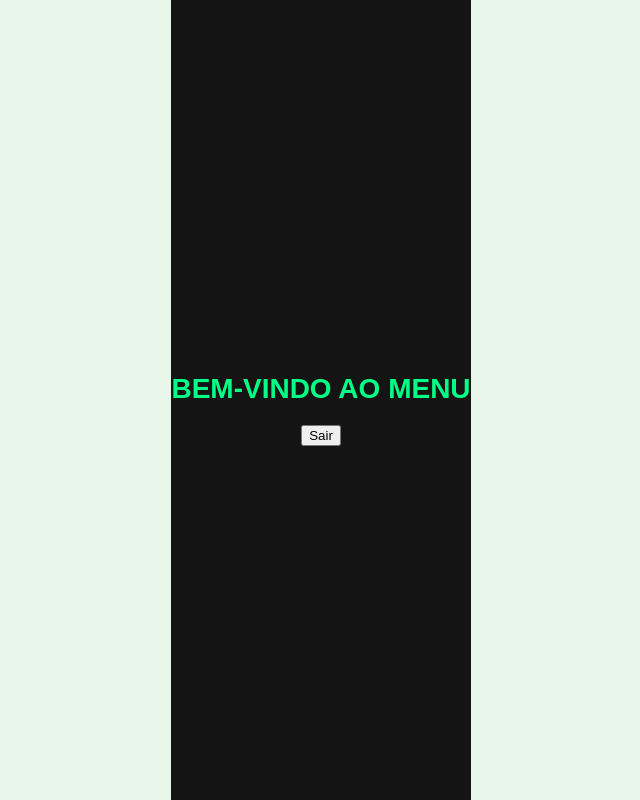
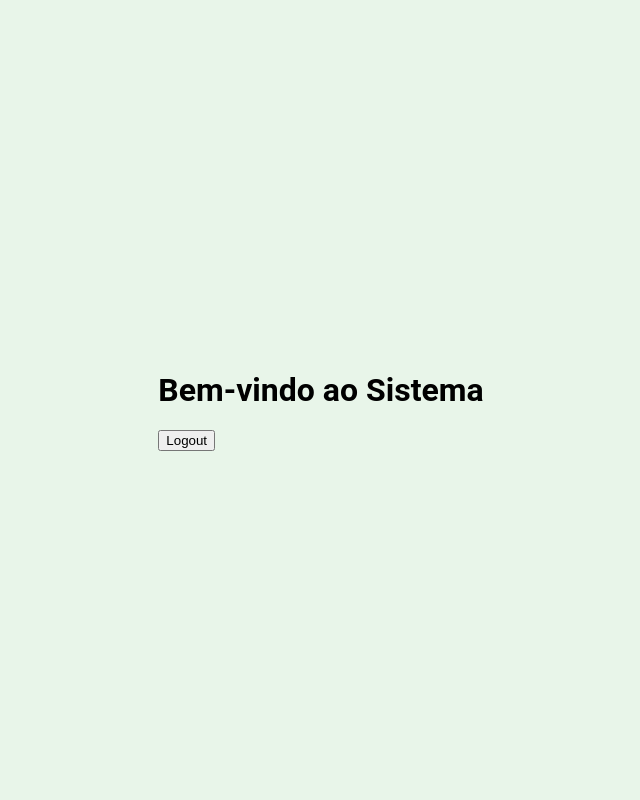
Before and after one commit to gildevson/Recyclable_frontend, a React (Create React App) app: page /menu in a window 1280 px wide. Shown: the whole page, without its empty margins (319-959 px from the left). Built offline with nearby package versions, Linux system fonts and the light colour scheme; sample sign-in values are in the browser's storage.

Commit message:
Ajstado estrutra de cors

```diff
--- a/package.json
+++ b/package.json
@@ -5,10 +5,13 @@
   "dependencies": {
     "axios": "^1.7.9",
     "cra-template": "1.2.0",
+    "dotenv": "^16.4.7",
+    "jwt-decode": "^4.0.0",
     "react": "^19.0.0",
     "react-dom": "^19.0.0",
     "react-router-dom": "^7.1.3",
     "react-scripts": "5.0.1",
+    "react-toastify": "^11.0.3",
     "web-vitals": "^4.2.4"
   },
   "scripts": {
@@ -34,5 +37,8 @@
       "last 1 firefox version",
       "last 1 safari version"
     ]
+  },
+  "devDependencies": {
+    "@babel/plugin-proposal-private-property-in-object": "^7.21.11"
   }
 }
--- a/src/App.js
+++ b/src/App.js
@@ -1,15 +1,17 @@
 import React from "react";
-import { BrowserRouter as Router, Routes, Route } from "react-router-dom";
+import { BrowserRouter as Router, Routes, Route, Navigate } from "react-router-dom";
 import Login from "./components/login/login";
 import Menu from "./components/menu/menu";
-import PrivateRoute from "./components/routes/PrivateRoute";
-
+import PrivateRoute from "./components/routes/PrivateRoute"; // Certifique-se do caminho correto
 
 const App = () => {
   return (
     <Router>
       <Routes>
+        {/* Rota de Login */}
         <Route path="/login" element={<Login />} />
+
+        {/* Rota Protegida */}
         <Route
           path="/menu"
           element={
@@ -18,7 +20,9 @@ const App = () => {
             </PrivateRoute>
           }
         />
-        <Route path="*" element={<Login />} />
+
+        {/* Redirecionar rotas inválidas para login */}
+        <Route path="*" element={<Navigate to="/login" />} />
       </Routes>
     </Router>
   );
--- a/src/components/login/login.js
+++ b/src/components/login/login.js
@@ -1,6 +1,6 @@
 import React, { useState } from "react";
 import { useNavigate } from "react-router-dom";
-import axios from "axios";
+import api from "../services/api"; // Certifique-se do caminho correto
 import "./login.css";
 
 const Login = () => {
@@ -15,7 +15,6 @@ const Login = () => {
         setLoading(true);
         setError("");
 
-        // Validação de campos no frontend
         if (!email || !password) {
             setError("Por favor, preencha todos os campos.");
             setLoading(false);
@@ -23,16 +22,10 @@ const Login = () => {
         }
 
         try {
-            // Chamada ao backend
-            const response = await axios.post("http://localhost:8080/auth/login", {
-                email,
-                password,
-            });
-
+            const response = await api.post("/auth/login", { email, password });
             if (response.status === 200) {
-                // Login bem-sucedido
-                localStorage.setItem("token", response.data.token);
-                navigate("/menu");
+                localStorage.setItem("token", response.data.token); // Salva o token
+                navigate("/menu"); // Redireciona para o menu
             }
         } catch (error) {
             if (error.response && error.response.status === 401) {
--- a/src/components/menu/menu.js
+++ b/src/components/menu/menu.js
@@ -1,19 +1,18 @@
 import React from "react";
 import { useNavigate } from "react-router-dom";
-import "./menu.css";
 
 const Menu = () => {
   const navigate = useNavigate();
 
   const handleLogout = () => {
-    localStorage.removeItem("token");
-    navigate("/login");
+    localStorage.removeItem("token"); // Remove o token
+    navigate("/login"); // Redireciona para a tela de login
   };
 
   return (
-    <div className="menu-container">
-      <h1>Bem-vindo ao Menu</h1>
-      <button onClick={handleLogout}>Sair</button>
+    <div>
+      <h1>Bem-vindo ao Sistema</h1>
+      <button onClick={handleLogout}>Logout</button>
     </div>
   );
 };
--- a/src/components/routes/PrivateRoute.js
+++ b/src/components/routes/PrivateRoute.js
@@ -2,8 +2,14 @@ import React from "react";
 import { Navigate } from "react-router-dom";
 
 const PrivateRoute = ({ children }) => {
-  const token = localStorage.getItem("token"); // Verifica se o usuário está autenticado
-  return token ? children : <Navigate to="/login" />;
+    const token = localStorage.getItem("token");
+
+    // Redireciona para o login se o token não existir
+    if (!token) {
+        return <Navigate to="/login" />;
+    }
+
+    return children;
 };
 
 export default PrivateRoute;
--- /dev/null
+++ b/src/components/services/api.js
@@ -0,0 +1,11 @@
+import axios from "axios";
+
+const api = axios.create({
+    baseURL: "http://localhost:8080", // Verifique se o backend está executando nessa porta
+    withCredentials: true, // Enviar cookies nas requisições
+    headers: {
+        "Content-Type": "application/json",
+    },
+});
+
+export default api;
```
Also changed, not shown: 1 other file (tests, documents, lock files or other folders).
